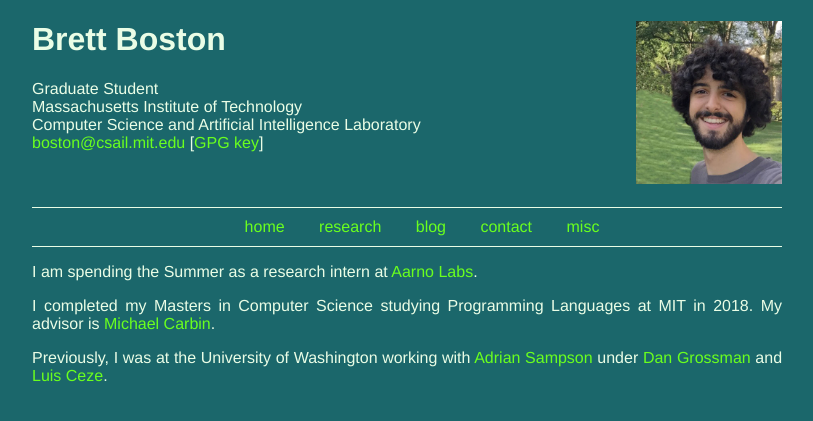
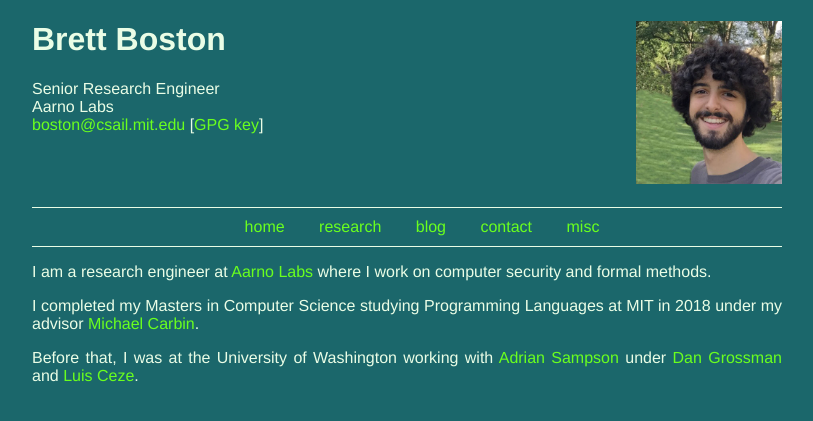
Before and after one commit to bboston7/academic-website, a Jekyll site: the page built from index.mkd, in a window 1280 px wide. Shown: the top 421 px of the page, without its empty margins (233-1046 px from the left). Built offline with Jekyll 4.4.1, drawn with Linux system fonts in a browser that asks for light colours.

Commit message:
Life updates

```diff
--- a/_data/publications.yaml
+++ b/_data/publications.yaml
@@ -1,6 +1,6 @@
 - title: "Leto: Verifying Application-Specific Fault Tolerance via First-Class Execution Models"
   authors: Brett Boston, Zoe Gong, Michael Carbin
-  venue: OOPSLA 2018 (conditionally accepted)
+  venue: OOPSLA 2018
   type: conference
   url: https://2018.splashcon.org/event/splash-2018-oopsla-leto-verifying-application-specific-fault-tolerance-via-first-class-execution-models
   extra:
--- a/_layouts/page.html
+++ b/_layouts/page.html
@@ -14,9 +14,8 @@
             <img src="{{site.baseurl}}/images/me3.jpg" height="163" id=me alt="Picture of me">
             <h1>{{ site.name }}</h1>
             <p>
-                Graduate Student <br />
-                Massachusetts Institute of Technology <br />
-                Computer Science and Artificial Intelligence Laboratory <br />
+                Senior Research Engineer <br />
+                Aarno Labs <br />
                 <a href="mailto:{{ site.email }}">{{ site.email }}</a>
                 [<a href="{{ site.gpg }}">GPG key</a>]
             </p>
--- a/contact.mkd
+++ b/contact.mkd
@@ -9,5 +9,3 @@ You can use my [GPG key]({{ site.gpg }}) for extra privacy.
 
 Some of my code and personal projects can be found on
 [github](http://github.com/bboston7).
-
-My office at MIT is 32-G738.
--- a/index.mkd
+++ b/index.mkd
@@ -4,14 +4,14 @@ layout: content
 title: home
 ---
 
-I am spending the Summer as a research intern at
-[Aarno Labs](http://aarno-labs.com/).
+I am a research engineer at [Aarno Labs](http://aarno-labs.com) where I work
+on computer security and formal methods.
 
 I completed my Masters in Computer Science studying Programming Languages at
-MIT in 2018.
-My advisor is [Michael Carbin](http://people.csail.mit.edu/mcarbin/).
+MIT in 2018 under my advisor
+[Michael Carbin](http://people.csail.mit.edu/mcarbin/).
 
-Previously, I was at the University of Washington working with
+Before that, I was at the University of Washington working with
 [Adrian Sampson](http://adriansampson.net)
 under [Dan Grossman](http://homes.cs.washington.edu/~djg/) and
 [Luis Ceze](http://homes.cs.washington.edu/~luisceze/).
--- a/misc.mkd
+++ b/misc.mkd
@@ -4,9 +4,8 @@ layout: content
 title: misc
 ---
 
-I have a weekly radio show on [WMBR](https://wmbr.org) from midnight to 1am
-Thursday nights (Friday mornings?) called
-[Abstractions](http://wmbr.org/www/sched-thu#show4925).
+I have a weekly radio show on [WMBR](https://wmbr.org) from 11pm to midnight
+Thursday nights called [Abstractions](http://wmbr.org/www/sched-thu#show6151).
 If you keep a more normal sleep schedule for some reason you can listen to old
 episodes on [the archives](http://wmbr.org/cgi-bin/arch?sort=name).
 
```
